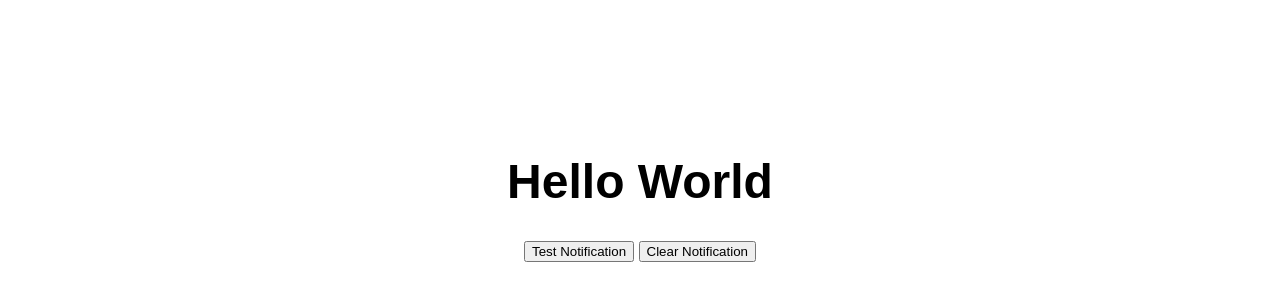
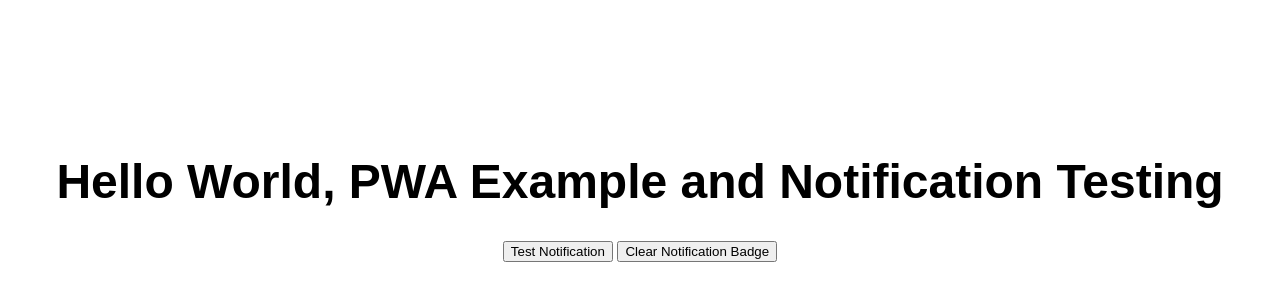
Before and after one commit to salman1499/Hello-World, a plain HTML site: page index.html in a window 1280 px wide. Shown: the part 208-508 px from the top of the page. Drawn offline with Linux system fonts and the light colour scheme.

Commit message:
Update index.html

```diff
--- a/index.html
+++ b/index.html
@@ -19,9 +19,9 @@
 
 <body class="fullscreen">
     <div class="container">
-        <h1 class="title">Hello World</h1>
+        <h1 class="title">Hello World, PWA Example and Notification Testing</h1>
         <button onclick="displayNotification()">Test Notification</button>
-        <button onclick="clearAppBadge()">Clear Notification</button>
+        <button onclick="clearAppBadge()">Clear Notification Badge</button>
     </div>
 
     <script src="js/main.js"></script>
```
